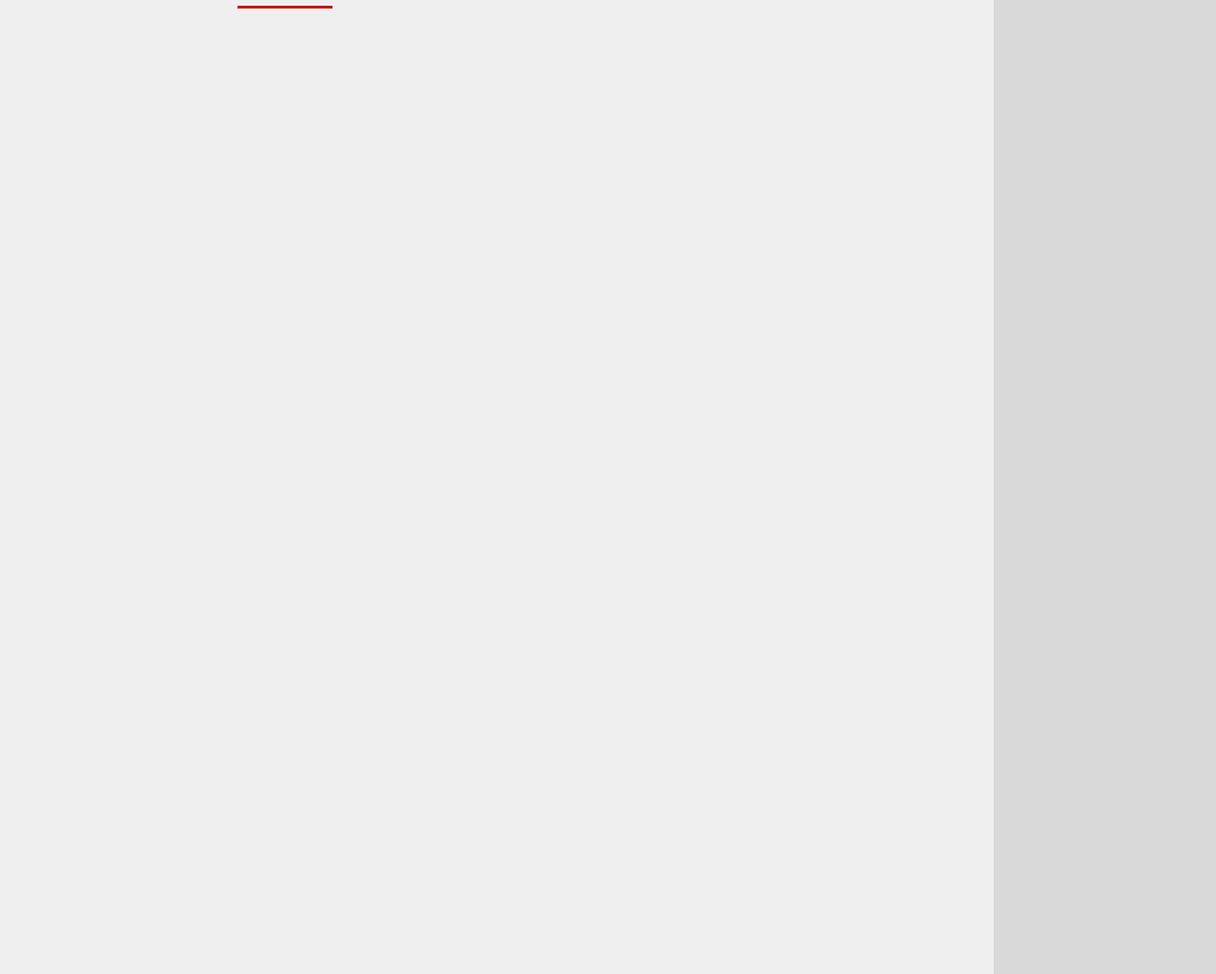
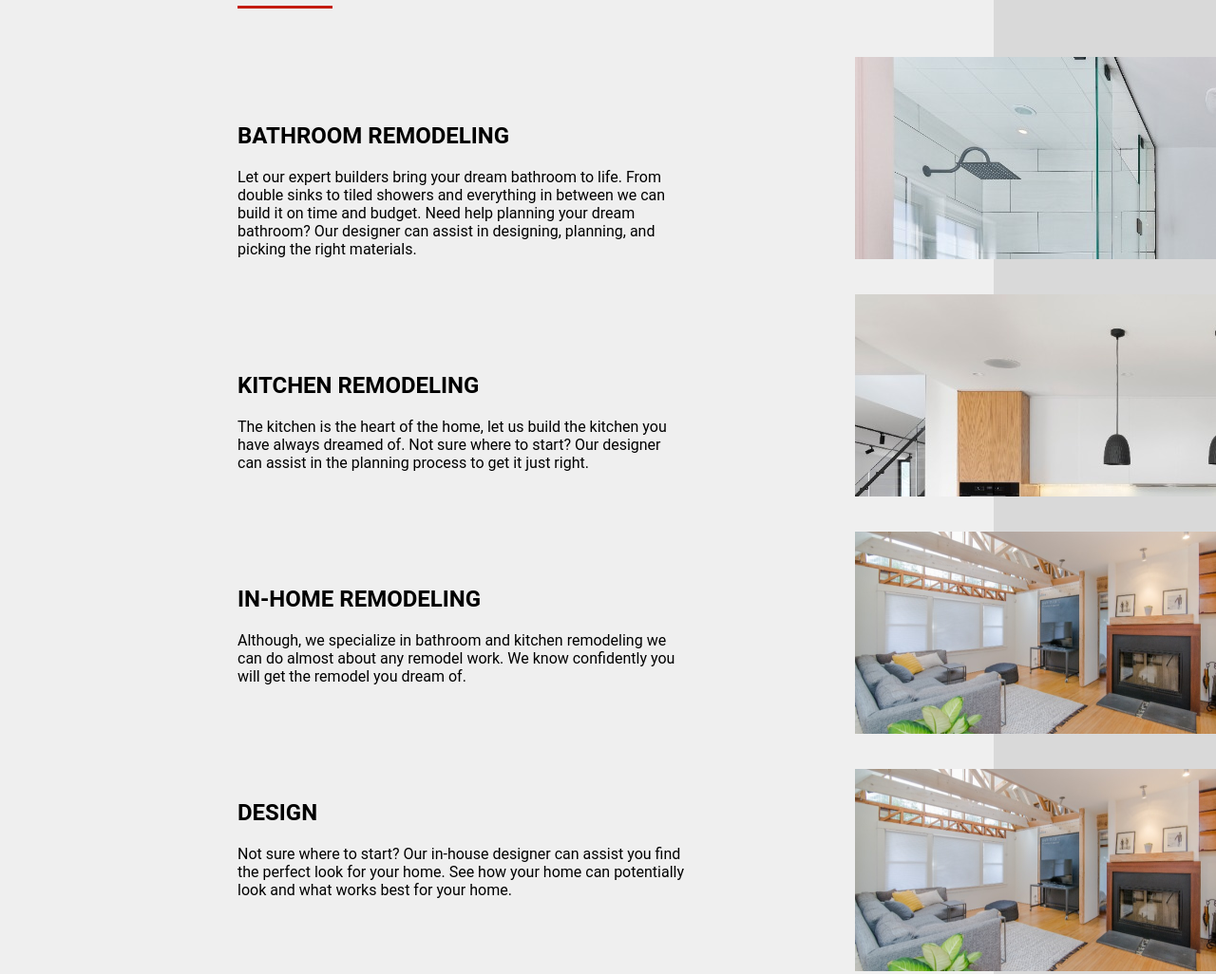
Before and after one commit to rwmotivation/vconsutrions, a plain HTML site: page index.html in a window 1280 px wide. Shown: the part 1400-2426 px from the top of the page at 95% size. Drawn offline with nearby package versions, Linux system fonts and the light colour scheme.

Commit message:
updated index file

```diff
--- a/index.html
+++ b/index.html
@@ -453,6 +453,100 @@ top: 10px;
     margin-top: 20px;
 
   }
+  .bathroomremodel{
+    color: #000;
+    font-family: Roboto;
+    font-size: 24px;
+    font-style: normal;
+    font-weight: 700;
+    line-height: normal;
+    text-transform: uppercase;
+    margin-left: 250px;
+    margin-top: 120px;
+
+  }
+
+  .brmtext{
+    width: 475px;
+    color: #000;
+    font-family: Roboto;
+    font-size: 16px;
+    font-style: normal;
+    font-weight: 400;
+    line-height: normal;
+    text-align: left;
+    margin-left: 250px;
+    margin-top: 20px;
+
+  }
+  .kitchenremodel{
+    color: #000;
+    font-family: Roboto;
+    font-size: 24px;
+    font-style: normal;
+    font-weight: 700;
+    line-height: normal;
+    text-transform: uppercase;
+    margin-left: 250px;
+    margin-top: 120px;
+
+  }
+  .rectangle20{
+    width: 400px;
+    height: 213px;
+    flex-shrink: 0;
+    background: url(/images/b263d839e791e61d47a10afd5ffa126d.jpeg), lightgray 50% / cover no-repeat;
+    margin-left: 900px;
+    margin-top: 10px;
+    position: absolute;
+    top: 1450px;
+  }
+  .rectangle21{
+    width: 400px;
+    height: 213px;
+    flex-shrink: 0;
+    background: url(/images/kitchenremodel.jpeg), lightgray 50% / cover no-repeat;
+    margin-left: 900px;
+    margin-top: 10px;
+    position: absolute;
+    top: 1700px;
+
+  }
+
+  .inhomeremod{
+    color: #000;
+    font-family: Roboto;
+    font-size: 24px;
+    font-style: normal;
+    font-weight: 700;
+    line-height: normal;
+    text-transform: uppercase;
+    margin-left: 250px;
+    margin-top: 120px;
+
+  }
+  .rectangle22{
+    width: 400px;
+    height: 213px;
+    flex-shrink: 0;
+    background: url(/images/design.png), lightgray 50% / cover no-repeat;
+    margin-left: 900px;
+    margin-top: 10px;
+    position: absolute;
+    top: 1950px;
+
+  }
+  .rectangle23{
+    width: 400px;
+    height: 213px;
+    flex-shrink: 0;
+    background: url(/images/design.png), lightgray 50% / cover no-repeat;
+    margin-left: 900px;
+    margin-top: 10px;
+    position: absolute;
+    top: 2200px;
+
+  }
 </style>
 </head>
 <body>
@@ -531,8 +625,20 @@ top: 10px;
   <div class ="overlaprectangle">
     <p class="whatweoffer">What we offer</p>
     <p class="ous1">Our Services</p>
-    <div class="redline2">
-</div>
+    <div class="redline2"></div>
+      <div class="bathroomremodel">Bathroom Remodeling</div>
+      <div class="brmtext">Let our expert builders bring your dream bathroom to life. From double sinks to tiled showers and everything in between we can build it on time and budget. Need help planning your dream bathroom? Our designer can assist in designing, planning, and picking the right materials.</div>
+      <div class="rectangle20"></div>
+      <div class="kitchenremodel">Kitchen Remodeling</div>
+      <div class="brmtext">The kitchen is the heart of the home, let us build the kitchen you have always dreamed of. Not sure where to start? Our designer can assist in the planning process to get it just right.</div>
+      <div class="rectangle21"></div>
+      <div class="inhomeremod">In-Home Remodeling</div>
+      <div class="brmtext">Although, we specialize in bathroom and kitchen remodeling we can do almost about any remodel work. We know confidently you will get the remodel you dream of.</div>
+      <div class="rectangle22"></div>
+      <div class="inhomeremod">Design</div>
+      <div class="brmtext">Not sure where to start? Our in-house designer can assist you find the perfect look for your home. See how your home can potentially look and what works best for your home.</div>
+      <div class="rectangle23"></div>
+    </div>
 </div>
 
 <!-- Services Section -->
```
